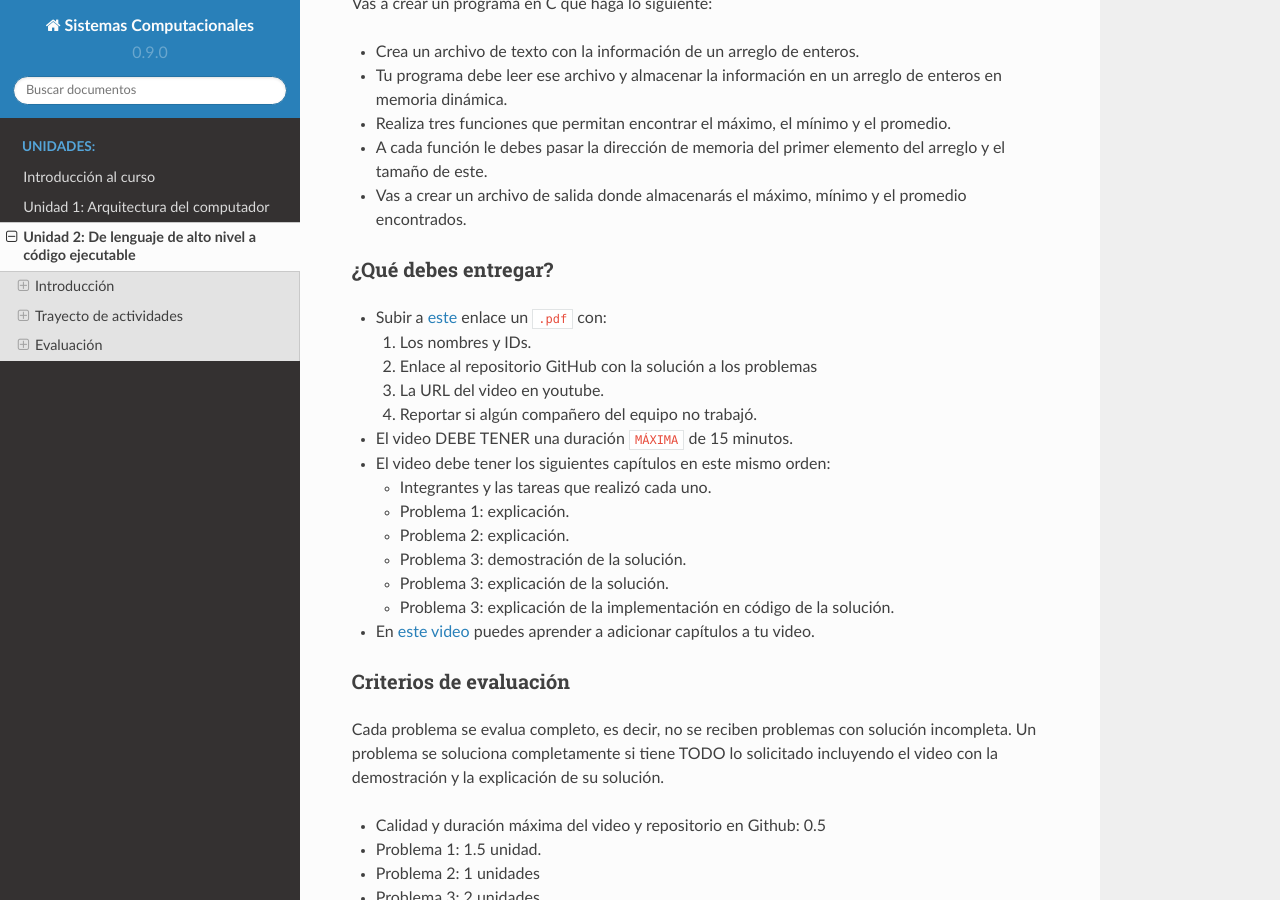
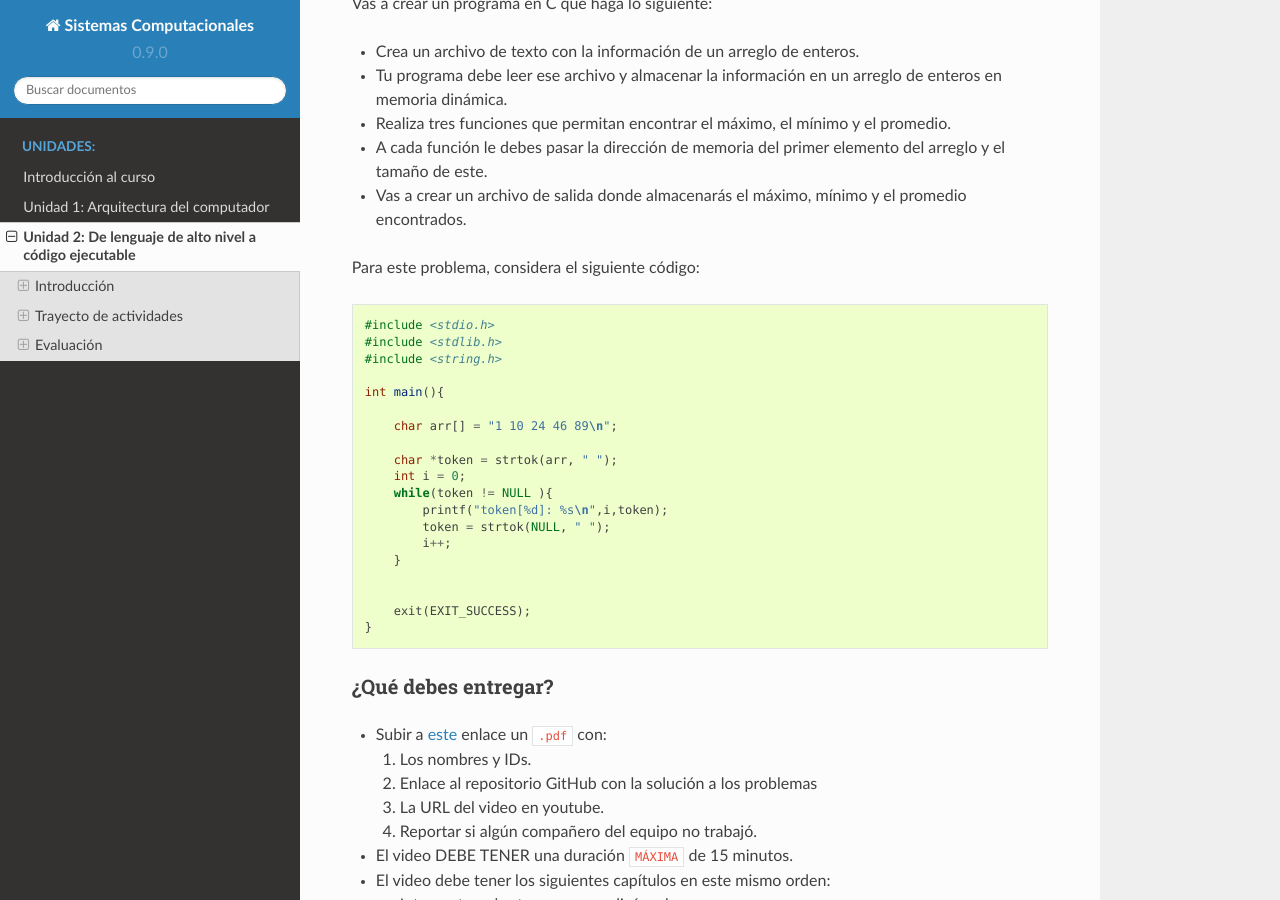
Before and after one commit to juanferfranco/SistemasComputacionales, a Sphinx documentation site: the page built from docs/_unidad2/unidad2.rst, in a window 1280 px wide and 900 px high, scrolled down 4347 px. Built offline with Sphinx 7.4.7 and the Read the Docs theme 2.0.0, drawn with Linux system fonts in a browser that asks for light colours.

Commit message:
update problem 3

```diff
--- a/docs/_unidad2/unidad2.rst
+++ b/docs/_unidad2/unidad2.rst
@@ -226,6 +226,33 @@ Vas a crear un programa en C que haga lo siguiente:
 * Vas a crear un archivo de salida donde almacenarás el máximo, mínimo y el promedio
   encontrados.
 
+Para este problema, considera el siguiente código:
+
+.. code-block:: c
+
+    #include <stdio.h>
+    #include <stdlib.h>
+    #include <string.h>
+
+    int main(){
+
+        char arr[] = "1 10 24 46 89\n";
+
+        char *token = strtok(arr, " ");
+        int i = 0;
+        while(token != NULL ){
+            printf("token[%d]: %s\n",i,token);
+            token = strtok(NULL, " ");
+            i++;
+        }
+
+
+        exit(EXIT_SUCCESS);
+    }
+
+
+
+
 ¿Qué debes entregar?
 ^^^^^^^^^^^^^^^^^^^^^^^^^^
 
```
